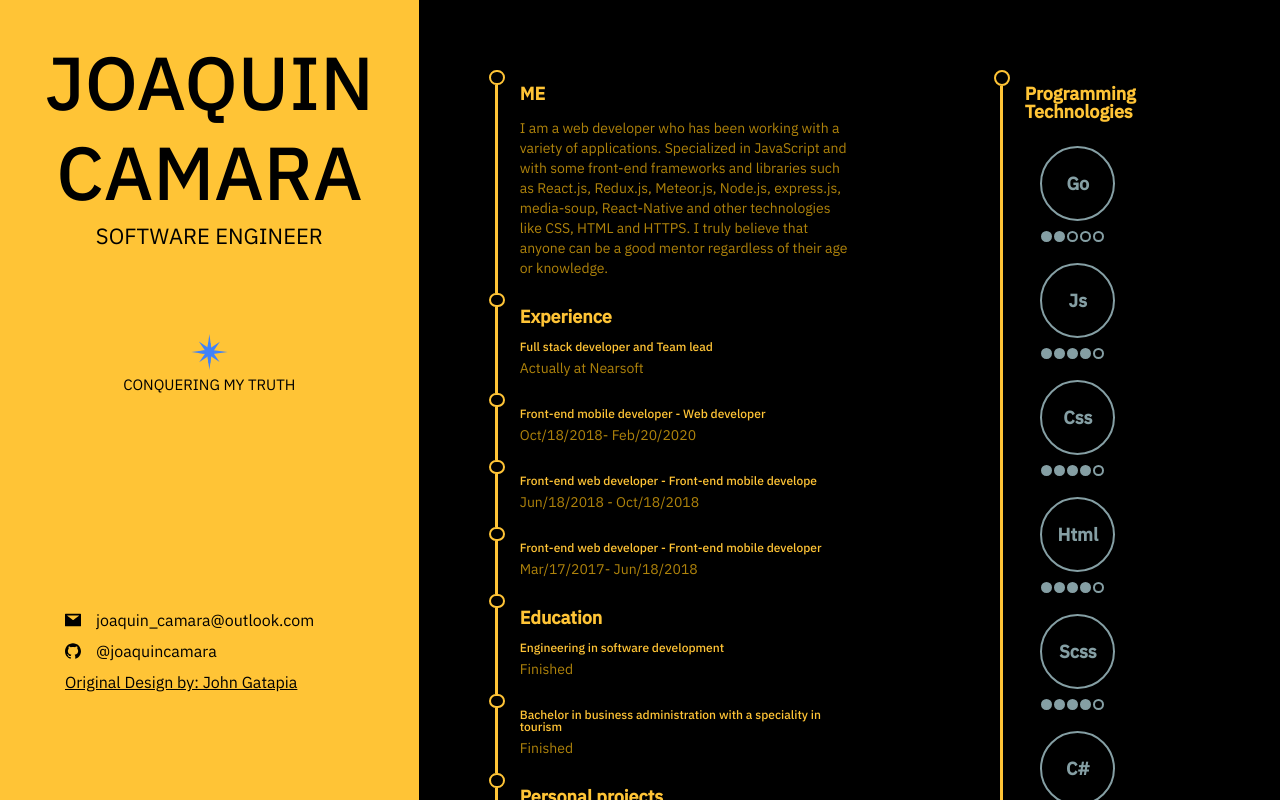
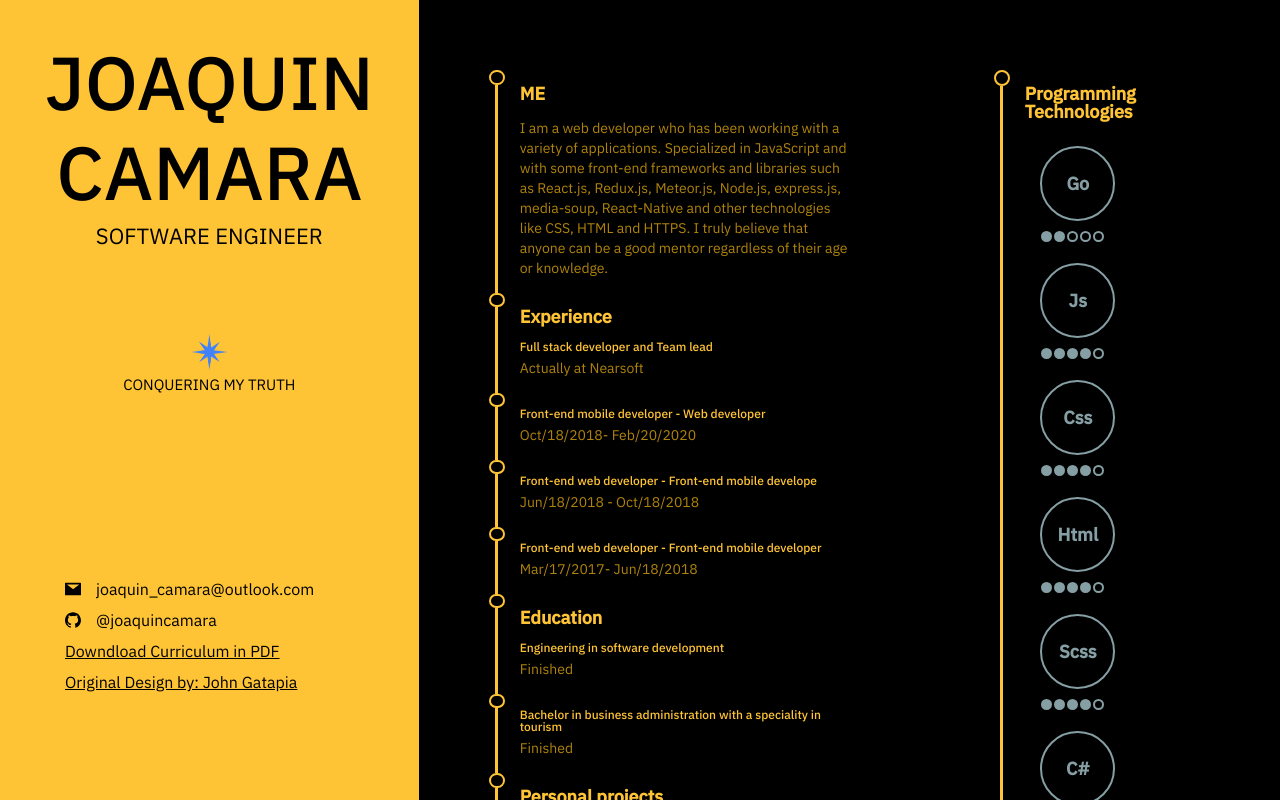
Before and after one commit to joaquincamara/cv-manager, a React (Create React App) app: page / in a window 1280 px wide. Shown: the top 800 px of the page. Built offline with nearby package versions, Linux system fonts and the light colour scheme.

Commit message:
adding a link to download the cv in pdf

```diff
--- a/src/components/presentationInfo/presentationInfo.jsx
+++ b/src/components/presentationInfo/presentationInfo.jsx
@@ -32,6 +32,12 @@ export const PresentationInfo = () => {
   </div>*/}
 
         <div className='presentation-info__contact-info__info-text'>
+          <a href='' target='_blank'>
+            Downdload Curriculum in PDF
+          </a>
+        </div>
+
+        <div className='presentation-info__contact-info__info-text'>
           <a href='https://www.behance.net/johngatapia' target='_blank'>
             Original Design by: John Gatapia
           </a>
```
